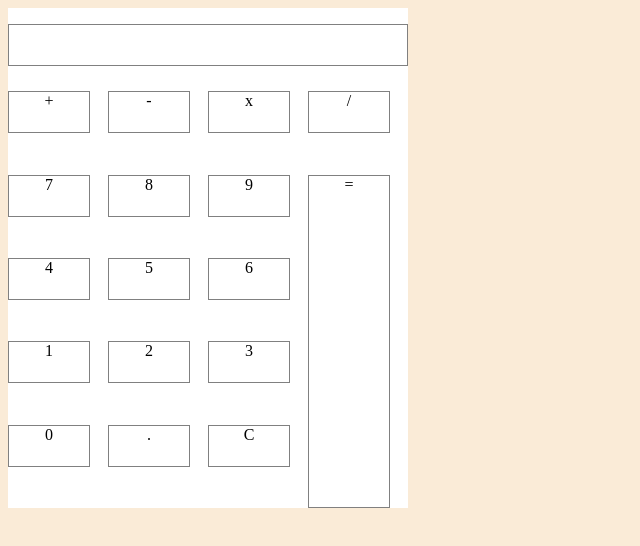
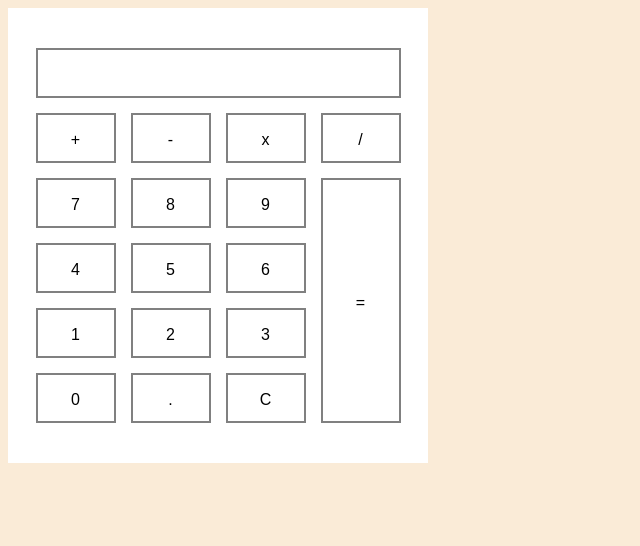
Before and after one commit to nithipramesti/Simple-Calculator, a plain HTML site: page index.html in a window 1280 px wide. Shown: the whole page, without its empty margins (0-640 px from the left). Drawn offline with Linux system fonts and the light colour scheme.

Commit message:
simple styling

```diff
--- a/CSS/style.scss
+++ b/CSS/style.scss
@@ -1,33 +1,36 @@
 body{
+    font-family: sans-serif;
     background-color: antiquewhite;
 
     main{
         background-color: #fff;
-        width: 400px;
-        height: 500px;
         display: grid;
-        grid-template-columns: repeat(4, 1fr);
-        grid-template-rows: repeat(6,1fr);
+        justify-content: center;
+        width: 420px;
+        grid-template-columns: repeat(4, 80px);
+        grid-template-rows: repeat(6, 50px);
+        column-gap: 15px;
+        row-gap: 15px;
+        padding: 40px 0;
 
         .button-operation, .button-number{
-            width: 80px;
-            height: 40px;
-            border: 1px solid grey;
+            border: 2px solid grey;
             text-align: center;
+            line-height: 50px;
         }
 
         .screen{
             grid-column: span 4;
-            height: 40px;
-            border: 1px solid grey;
+            border: 2px solid grey;
+            margin: 0;
         }
 
         .getResult{
             grid-row: 3/7;
             grid-column: 4/5;
-            border: 1px solid grey;
-            width: 80px;
+            border: 2px solid grey;
             text-align: center;
+            line-height: 245px;
         }
     }
 }
```
Also changed, not shown: CSS/style.css, 1 other file.
